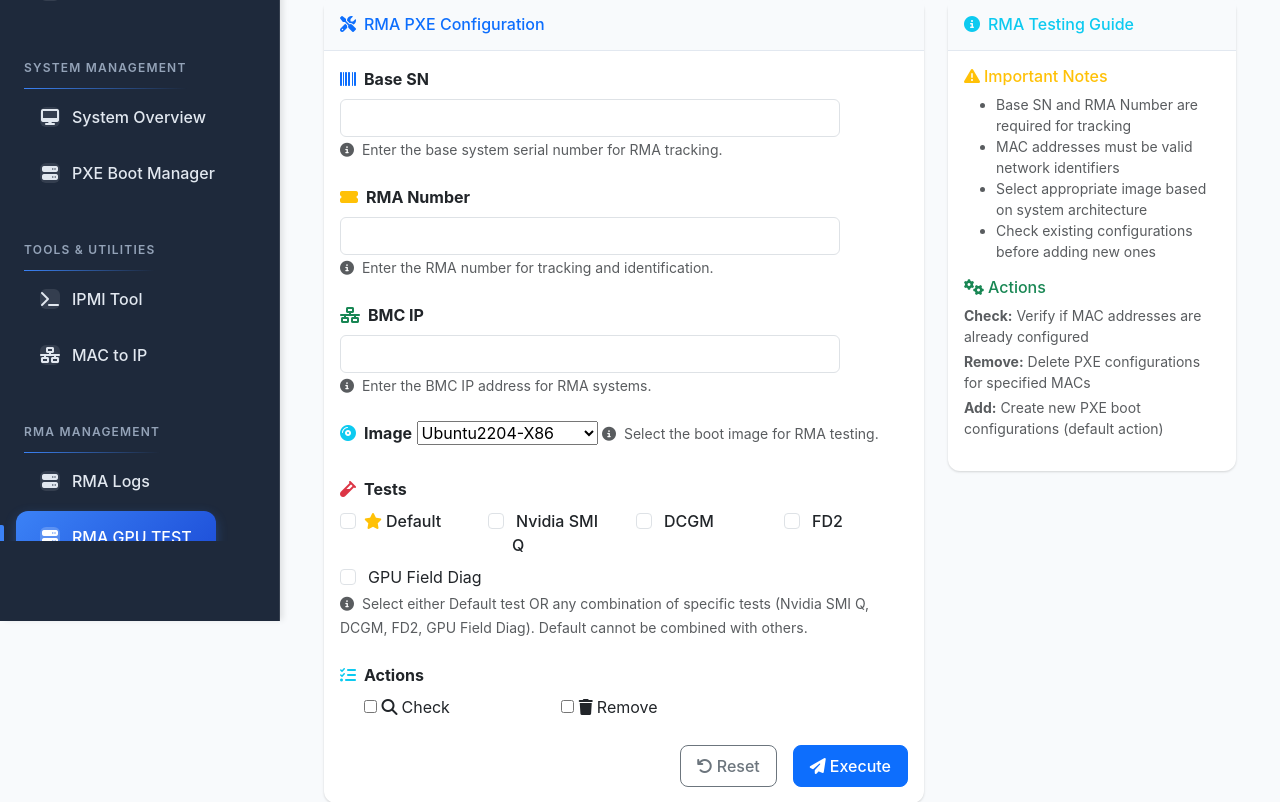
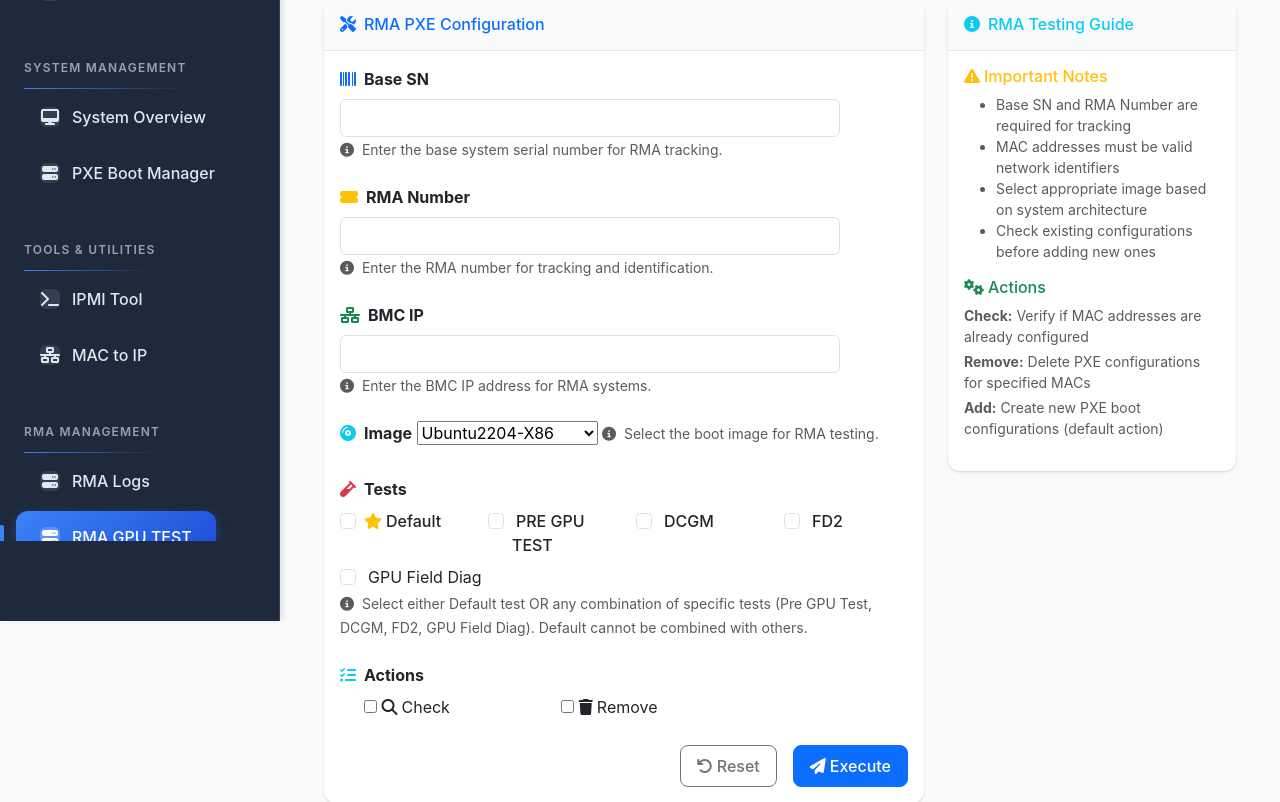
Before and after one commit to wequal/rd1web, a Django app: page /rma/pxe/ in a window 1280 px wide. Shown: the part 179-981 px from the top of the page. Run offline with Django 5.2, Linux system fonts and the light colour scheme; the visitor is signed in with stand-in values (Sample User, id 1).

Commit message:
9/24/25 p2

```diff
--- a/rd1web/pxe/form.py
+++ b/rd1web/pxe/form.py
@@ -261,7 +261,7 @@ class RmaForm(forms.Form):
     tests = forms.MultipleChoiceField(
     choices=[
         ('default', 'Default'),
-        ('nvidia-smi-q', 'Nvidia SMI Q'),
+        ('pre_gpu_test', 'Pre GPU Test'),
         ('dcgm', 'DCGM'),
         ('fd2', 'FD2'),
         ('gpudiag', 'GPU Field Diag'),
@@ -280,7 +280,7 @@ class RmaForm(forms.Form):
             specific_tests = [test for test in tests if test != 'default']
             if specific_tests:
                 raise ValidationError(
-                    "Default test cannot be combined with specific tests (Nvidia SMI Q, DCGM, FD2). "
+                    "Default test cannot be combined with specific tests (Pre GPU Test, DCGM, FD2, GPU Field Diag). "
                     "Please select either Default OR any combination of the specific tests."
                 )
 
--- a/rd1web/templates/features/rma_pxe.html
+++ b/rd1web/templates/features/rma_pxe.html
@@ -121,9 +121,9 @@
                                 </div>
                                 <div class="col-md-3">
                                     <div class="form-check">
-                                        <input type="checkbox" class="form-check-input" name="tests" value="nvidia-smi-q" id="id_tests_1">
+                                        <input type="checkbox" class="form-check-input" name="tests" value="pre_gpu_test" id="id_tests_1">
                                         <label class="form-check-label" for="id_tests_1">
-                                            <i class="fas  me-1 text-success"></i>Nvidia SMI Q
+                                            <i class="fas  me-1 text-success"></i>PRE GPU TEST
                                         </label>
                                     </div>
                                 </div>
@@ -161,12 +161,12 @@
                             {% endif %}
                             <div id="tests-validation-message" class="text-warning mt-2" style="display: none;">
                                 <small><i class="fas fa-exclamation-triangle me-1"></i>
-                                    You can select either 'Default' test OR any combination of 'Nvidia SMI Q', 'DCGM', 'GPU Field Diag', 'FD2', but 'Default' cannot be combined with other tests.
+                                    You can select either 'Default' test OR any combination of 'Pre GPU Test', 'DCGM', 'GPU Field Diag', 'FD2', but 'Default' cannot be combined with other tests.
                                 </small>
                             </div>
                             <small class="form-text text-muted mt-2">
                                 <i class="fas fa-info-circle me-1"></i>
-                                Select either Default test OR any combination of specific tests (Nvidia SMI Q, DCGM, FD2, GPU Field Diag). Default cannot be combined with others.
+                                Select either Default test OR any combination of specific tests (Pre GPU Test, DCGM, FD2, GPU Field Diag). Default cannot be combined with others.
                             </small>
                         </div>
 
@@ -390,8 +390,9 @@
             const nvidiaCheckbox = document.getElementById('id_tests_1');
             const dcgmCheckbox = document.getElementById('id_tests_2');
             const fd2Checkbox = document.getElementById('id_tests_3');
+            const gpudiagCheckbox = document.getElementById('id_tests_4');
 
-            const otherCheckboxes = [nvidiaCheckbox, dcgmCheckbox, fd2Checkbox].filter(cb => cb !== null);
+            const otherCheckboxes = [nvidiaCheckbox, dcgmCheckbox, fd2Checkbox, gpudiagCheckbox].filter(cb => cb !== null);
             const testCheckboxes = [defaultCheckbox, ...otherCheckboxes].filter(cb => cb !== null);
 
             // Function to validate test selections
@@ -467,7 +468,7 @@
 
             // Validate test selections
             if (defaultCheckbox && !validateTestSelections()) {
-                alert('Invalid test selection: You cannot combine Default test with other specific tests (Nvidia SMI Q, DCGM, FD2).');
+                alert('Invalid test selection: You cannot combine Default test with other specific tests (Pre GPU Test, DCGM, FD2).');
                 e.preventDefault();
                 return;
             }
```
Also changed, not shown: rd1web/pxe/migrations/0014_add_rma_dhcp_lease_permission.py (added).
